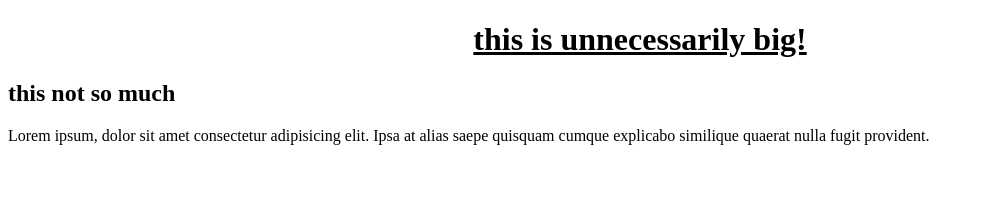
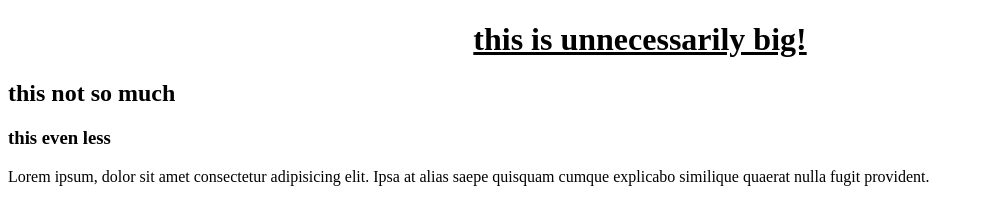
Before and after one commit to conway-rono/demo-examlple2, a plain HTML site: page index.html in a window 1280 px wide. Shown: the whole page, without its empty margins (0-984 px from the left). Drawn offline with Linux system fonts and the light colour scheme.

Commit message:
Updated index.html with  h3 element

```diff
--- a/index.html
+++ b/index.html
@@ -16,6 +16,7 @@
         </center>
         <main>
             <h2>this not so much</h2>
+            <h3>this even less</h3>
             <p>
                 Lorem ipsum, dolor sit amet consectetur adipisicing elit. Ipsa at alias saepe quisquam cumque explicabo similique quaerat nulla fugit provident.
             </p>
```
